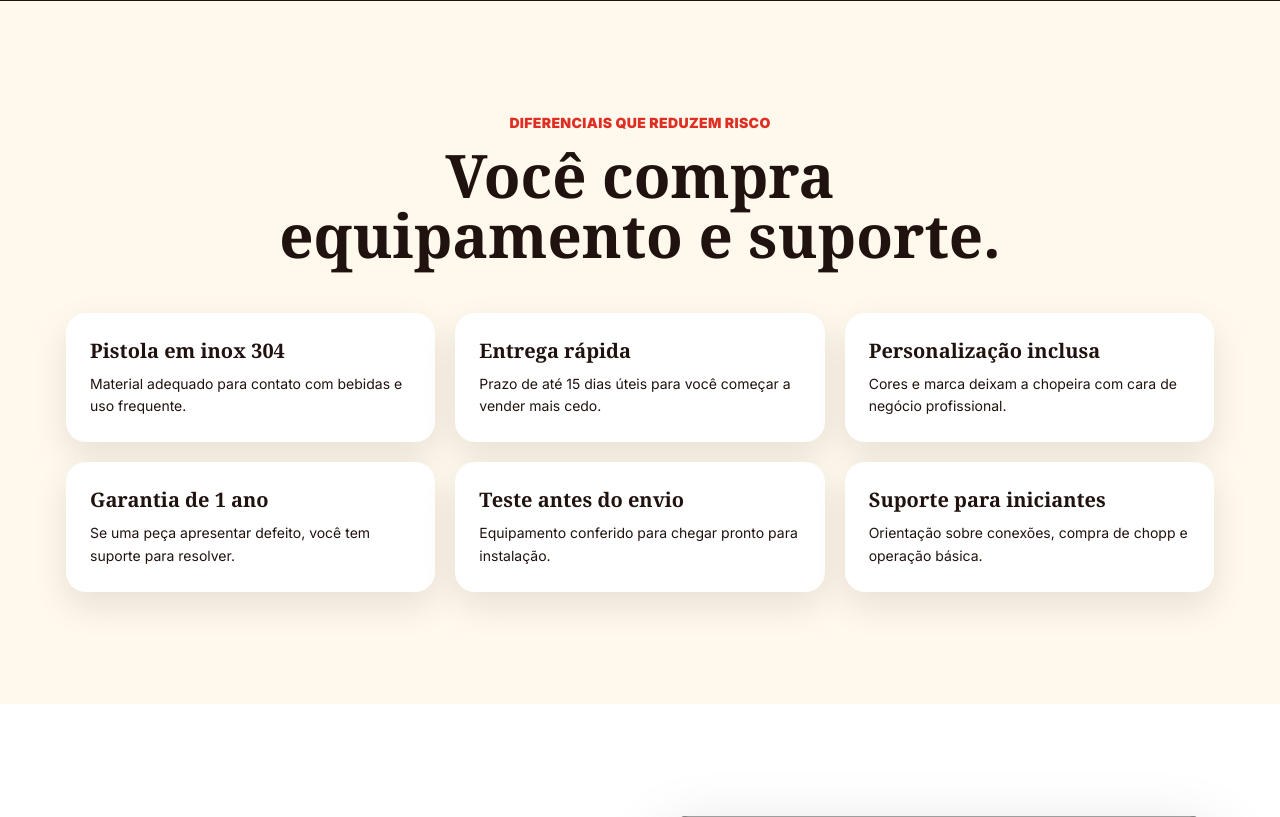
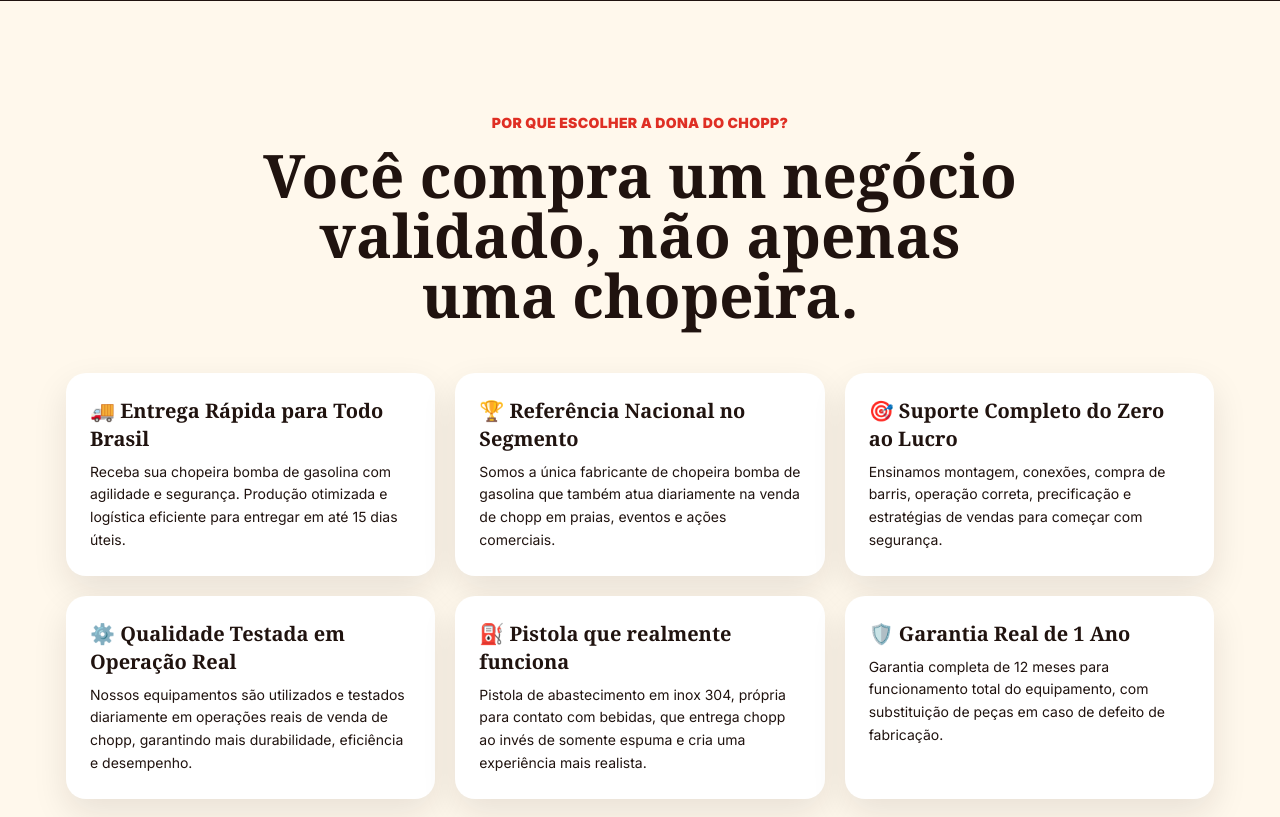
Before and after one commit to Pythonic2/ladingpage_donadochopp, a Django app: page / in a window 1280 px wide. Shown: the part 4713-5530 px from the top of the page. Run offline with Django 5.2, Linux system fonts and the light colour scheme; data comes from the database, SQL or seed files in the repository; some libraries are stand-ins or nearby versions; grey boxes are pictures that could not be loaded.

Commit message:
teste port

```diff
--- a/templates/landing_new.html
+++ b/templates/landing_new.html
@@ -576,34 +576,39 @@
         <section class="bg-cream py-20 lg:py-28">
             <div class="container-max mx-auto px-4">
                 <div class="mx-auto mb-12 max-w-3xl text-center reveal">
-                    <p class="mb-3 text-sm font-black uppercase tracking-wide text-flame">Diferenciais que reduzem risco</p>
-                    <h2 class="font-display text-4xl font-black leading-tight md:text-6xl">Você compra equipamento e suporte.</h2>
+                    <p class="mb-3 text-sm font-black uppercase tracking-wide text-flame">Por que escolher a Dona do Chopp?</p>
+                    <h2 class="font-display text-4xl font-black leading-tight md:text-6xl">Você compra um negócio validado, não apenas uma chopeira.</h2>
                 </div>
                 <div class="grid gap-5 sm:grid-cols-2 lg:grid-cols-3">
                     <div class="reveal rounded-[1.25rem] bg-white p-6 shadow-soft">
-                        <h3 class="font-display text-xl font-black">Pistola em inox 304</h3>
-                        <p class="mt-2 text-sm leading-relaxed text-ink/58">Material adequado para contato com bebidas e uso frequente.</p>
+                        <h3 class="font-display text-xl font-black">🚚 Entrega Rápida para Todo Brasil</h3>
+                        <p class="mt-2 text-sm leading-relaxed text-ink/58">Receba sua chopeira bomba de gasolina com agilidade e segurança. Produção otimizada e logística eficiente para entregar em até 15 dias úteis.</p>
                     </div>
                     <div class="reveal rounded-[1.25rem] bg-white p-6 shadow-soft">
-                        <h3 class="font-display text-xl font-black">Entrega rápida</h3>
-                        <p class="mt-2 text-sm leading-relaxed text-ink/58">Prazo de até 15 dias úteis para você começar a vender mais cedo.</p>
+                        <h3 class="font-display text-xl font-black">🏆 Referência Nacional no Segmento</h3>
+                        <p class="mt-2 text-sm leading-relaxed text-ink/58">Somos a única fabricante de chopeira bomba de gasolina que também atua diariamente na venda de chopp em praias, eventos e ações comerciais.</p>
                     </div>
                     <div class="reveal rounded-[1.25rem] bg-white p-6 shadow-soft">
-                        <h3 class="font-display text-xl font-black">Personalização inclusa</h3>
-                        <p class="mt-2 text-sm leading-relaxed text-ink/58">Cores e marca deixam a chopeira com cara de negócio profissional.</p>
+                        <h3 class="font-display text-xl font-black">🎯 Suporte Completo do Zero ao Lucro</h3>
+                        <p class="mt-2 text-sm leading-relaxed text-ink/58">Ensinamos montagem, conexões, compra de barris, operação correta, precificação e estratégias de vendas para começar com segurança.</p>
                     </div>
                     <div class="reveal rounded-[1.25rem] bg-white p-6 shadow-soft">
-                        <h3 class="font-display text-xl font-black">Garantia de 1 ano</h3>
-                        <p class="mt-2 text-sm leading-relaxed text-ink/58">Se uma peça apresentar defeito, você tem suporte para resolver.</p>
+                        <h3 class="font-display text-xl font-black">⚙️ Qualidade Testada em Operação Real</h3>
+                        <p class="mt-2 text-sm leading-relaxed text-ink/58">Nossos equipamentos são utilizados e testados diariamente em operações reais de venda de chopp, garantindo mais durabilidade, eficiência e desempenho.</p>
                     </div>
                     <div class="reveal rounded-[1.25rem] bg-white p-6 shadow-soft">
-                        <h3 class="font-display text-xl font-black">Teste antes do envio</h3>
-                        <p class="mt-2 text-sm leading-relaxed text-ink/58">Equipamento conferido para chegar pronto para instalação.</p>
+                        <h3 class="font-display text-xl font-black">⛽ Pistola que realmente funciona</h3>
+                        <p class="mt-2 text-sm leading-relaxed text-ink/58">Pistola de abastecimento em inox 304, própria para contato com bebidas, que entrega chopp ao invés de somente espuma e cria uma experiência mais realista.</p>
                     </div>
                     <div class="reveal rounded-[1.25rem] bg-white p-6 shadow-soft">
-                        <h3 class="font-display text-xl font-black">Suporte para iniciantes</h3>
-                        <p class="mt-2 text-sm leading-relaxed text-ink/58">Orientação sobre conexões, compra de chopp e operação básica.</p>
+                        <h3 class="font-display text-xl font-black">🛡️ Garantia Real de 1 Ano</h3>
+                        <p class="mt-2 text-sm leading-relaxed text-ink/58">Garantia completa de 12 meses para funcionamento total do equipamento, com substituição de peças em caso de defeito de fabricação.</p>
                     </div>
+                </div>
+                <div class="mx-auto mt-10 max-w-4xl rounded-[1.5rem] bg-white p-6 text-center shadow-soft reveal">
+                    <p class="font-display text-2xl font-black leading-tight text-ink">
+                        Você não compra apenas uma chopeira. Investe em um produto validado, lucrativo e respaldado por quem realmente entende do mercado de chopp.
+                    </p>
                 </div>
             </div>
         </section>
@@ -797,11 +802,14 @@
         <section id="faq" class="bg-cream py-20 lg:py-28">
             <div class="container-max mx-auto grid gap-10 px-4 lg:grid-cols-[.85fr_1.15fr]">
                 <div class="reveal">
-                    <p class="mb-3 text-sm font-black uppercase tracking-wide text-flame">Dúvidas frequentes</p>
-                    <h2 class="font-display text-4xl font-black leading-tight md:text-6xl">Antes de comprar, entenda o essencial.</h2>
+                    <p class="mb-3 text-sm font-black uppercase tracking-wide text-flame">Ainda ficou com dúvidas?</p>
+                    <h2 class="font-display text-4xl font-black leading-tight md:text-6xl">Fale com nossa equipe e receba atendimento personalizado.</h2>
+                    <p class="mt-5 text-lg leading-relaxed text-ink/62">
+                        Entenda como começar seu negócio com chopp, escolha o modelo ideal e tire suas dúvidas sobre operação, pagamento e personalização.
+                    </p>
                     <a href="https://wa.me/5585991803678?text=Olá!%20Tenho%20uma%20dúvida%20sobre%20as%20chopeiras."
                         target="_blank" class="mt-8 inline-flex rounded-full bg-leaf px-7 py-4 text-sm font-black uppercase text-white shadow-soft">
-                        Falar com atendente
+                        Quero falar com um especialista
                     </a>
                 </div>
                 <div class="reveal rounded-[1.5rem] bg-white p-5 shadow-soft md:p-7">
@@ -848,11 +856,16 @@
             <div class="container-max mx-auto px-4">
                 <div class="mx-auto max-w-5xl">
                     <div class="mx-auto mb-10 max-w-3xl text-center reveal">
-                        <p class="mb-3 text-sm font-black uppercase tracking-wide text-flame">Perguntas dos clientes</p>
-                        <h2 class="font-display text-4xl font-black leading-tight md:text-6xl">Pergunte e acompanhe a resposta.</h2>
+                        <p class="mb-3 text-sm font-black uppercase tracking-wide text-flame">Ainda ficou com dúvidas?</p>
+                        <h2 class="font-display text-4xl font-black leading-tight md:text-6xl">Pergunte ou fale com um especialista.</h2>
                         <p class="mx-auto mt-4 max-w-2xl text-base font-semibold leading-relaxed text-ink/58">
-                            Envie sua dúvida sobre modelo, prazo, pagamento ou personalização. A resposta da equipe aparece aqui depois que for respondida no admin.
+                            Fale com nossa equipe e receba atendimento personalizado para entender como começar seu negócio com chopp.
                         </p>
+                        <a href="https://wa.me/5585991803678?text=Olá!%20Quero%20falar%20com%20um%20especialista%20sobre%20a%20chopeira%20bomba%20de%20gasolina."
+                            target="_blank"
+                            class="mt-7 inline-flex rounded-full bg-leaf px-7 py-4 text-sm font-black uppercase text-white shadow-soft transition hover:scale-[1.03]">
+                            Quero falar com um especialista 🍻
+                        </a>
                     </div>
 
                     <div class="grid gap-6 lg:grid-cols-[.8fr_1.2fr]">
@@ -899,15 +912,15 @@
         <section class="bg-flame py-16 text-white lg:py-24">
             <div class="container-max mx-auto px-4 text-center">
                 <div class="mx-auto max-w-3xl reveal">
-                    <p class="mb-4 text-sm font-black uppercase tracking-wide text-white/75">Última chamada</p>
-                    <h2 class="font-display text-4xl font-black leading-tight md:text-6xl">Sua chopeira personalizada pode começar a vender em poucos dias.</h2>
+                    <p class="mb-4 text-sm font-black uppercase tracking-wide text-white/75">Fechamento</p>
+                    <h2 class="font-display text-4xl font-black leading-tight md:text-6xl">Você não compra apenas uma chopeira. Investe em uma máquina de faturamento.</h2>
                     <p class="mx-auto mt-5 max-w-2xl text-lg leading-relaxed text-white/78">
-                        Fale com a Dona do Chopp, escolha o modelo e receba uma orientação direta para fechar sua compra com segurança.
+                        Um produto validado, lucrativo e respaldado por quem realmente entende do mercado de chopp. Fale com nossa equipe e veja como começar.
                     </p>
                     <div class="mt-9 flex flex-col justify-center gap-3 sm:flex-row">
                         <a href="https://wa.me/5585991803678?text=Olá!%20Quero%20comprar%20uma%20chopeira%20personalizada."
                             target="_blank" class="rounded-full bg-white px-8 py-4 text-sm font-black uppercase text-flame shadow-soft transition hover:scale-[1.03]">
-                            Comprar pelo WhatsApp
+                            Quero falar com um especialista 🍻
                         </a>
                         <a href="#produtos" class="rounded-full border-2 border-white/35 px-8 py-4 text-sm font-black uppercase text-white transition hover:bg-white/10">
                             Ver modelos
```
Also changed, not shown: 2 other files.
